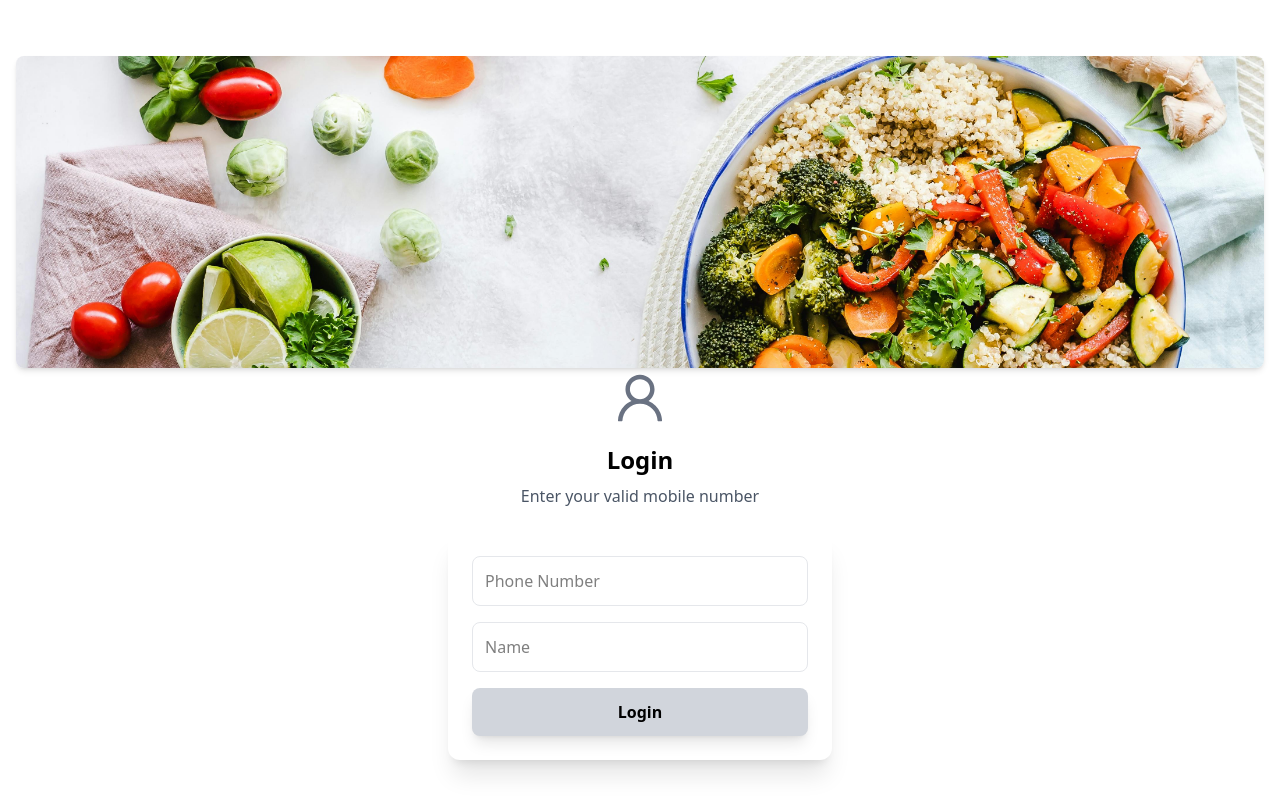
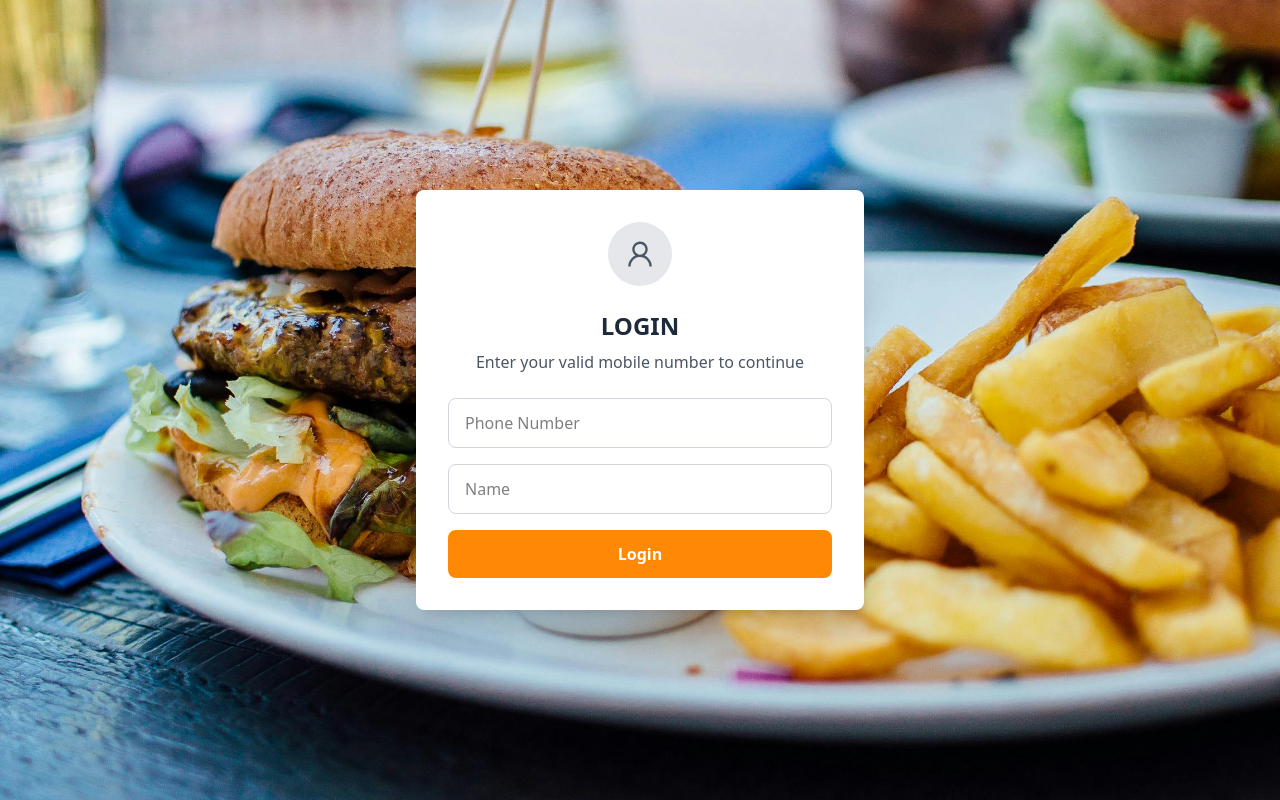
Before and after one commit to tanmoy-saha-47/Restaurant_client, a Next.js app: page /login in a window 1280 px wide. Built offline with nearby package versions, Linux system fonts and the light colour scheme.

Commit message:
Used BG overlay in login form

```diff
--- a/app/login/page.tsx
+++ b/app/login/page.tsx
@@ -24,51 +24,72 @@ function LoginPage() {
 
 
     return (
-        <div className="flex flex-col items-center justify-center min-h-screen bg-white">
-            <div className='relative w-full h-auto mt-4 px-4'>
-                <div className='relative w-full aspect-[3/2] md:aspect-[4/1] overflow-hidden rounded-lg shadow-md'>
+        <div className="min-h-screen relative">
+            {/* background image container */}
+            <div className="absolute inset-0">
                 <Image
-                        src='/food.jpg'
-                        alt='Image'
+                    src='/login.jpg'
+                    alt="Background"
                     fill
-                        sizes='(max-width: 768px) 100vw, (max-width: 1200px) 50vw, 33vw'
+                    className="object-cover"
                     priority
-                        className='object-cover object-center'
                 />
             </div>
+            {/* login form overlay */}
+            <div
+                className="relative z-10 min-h-screen flex flex-col justify-center items-center p-6">
+                {/* form container */}
+                <div
+                    className="bg-white bg-opacity-95 backdrop-blur-sm rounded-lg shadow-xl p-8 w-full max-w-md">
+                    {/* icon */}
+                    <div className="text-center mb-6">
+                        <div
+                            className="mx-auto w-16 h-16 bg-gray-200 rounded-full flex items-center justify-center">
+                            <AiOutlineUser
+                                size={32} className="text-gray-600" />
                         </div>
-            <AiOutlineUser className="text-gray-500 text-6xl mb-4" />
+                    </div>
 
-            <h2 className="text-2xl font-bold mb-2">Login</h2>
-            <p className="text-gray-600 mb-6">Enter your valid mobile number</p>
+                    <h1 className="text-2xl font-bold text-center mb-2 text-gray-800">
+                        LOGIN</h1>
+                    <p className="text-center text-gray-600 mb-6">
+                        Enter your valid mobile number to continue
+                    </p>
 
-            <form
-                onSubmit={handleSubmit}
-                className="bg-white p-6 rounded-xl shadow-xl max-w-sm space-y-4"
-            >
+
+                    <form onSubmit={handleSubmit} className="space-y-4">
+                        <div>
                             <input
                                 type="tel"
                                 placeholder="Phone Number"
                                 value={phone}
                                 onChange={(e) => setPhone(e.target.value)}
-                    className="border border-gray-200 p-3 w-full rounded-lg"
+                                className="w-full px-4 py-3 border border-gray-300 rounded-lg focus:ring-2 focus:ring-orange-400 focus:border-transparent outline-none"
+                                required
                             />
+                        </div>
+
+                        <div>
                             <input
                                 type="text"
                                 placeholder="Name"
                                 value={name}
                                 onChange={(e) => setName(e.target.value)}
-                    className="border border-gray-200 p-3 w-full rounded-lg"
+                                className="w-full px-4 py-3 border border-gray-300 rounded-lg focus:ring-2 focus:ring-orange-400 focus:border-transparent outline-none"
+                                required
                             />
+                        </div>
 
                         <button
                             type="submit"
-                    className="w-full bg-gray-300  py-3 hover:bg-blue-500 active:bg-blue-700 active:scale-90 duration-200 ease-in-out font-semibold rounded-lg shadow-lg border-none"
+                            className="w-full bg-orange-400 hover:bg-orange-500 text-white font-semibold py-3 px-4 rounded-lg transition duration-200 ease-in-out active:scale-95"
                         >
                             Login
                         </button>
                     </form>
                 </div>
+            </div>
+        </div>
     )
 }
 
```
Lines whose indentation alone changed are shown as unchanged.
